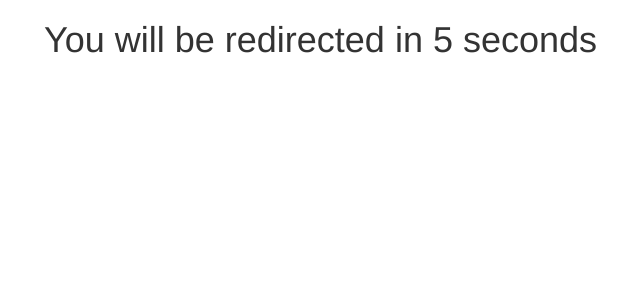
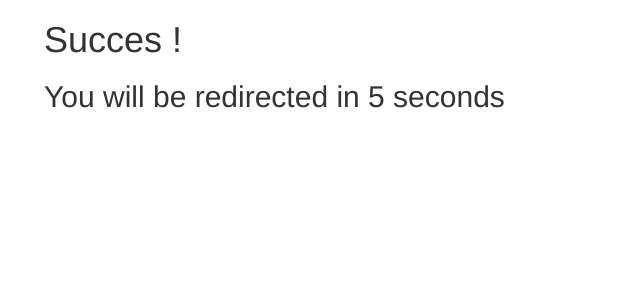
Before and after one commit to MattCrl/uploadQuest, a PHP site: page /upload.php in a window 1280 px wide. Shown: the top 300 px of the page, without its empty margins (26-666 px from the left). Run offline with PHP 8.4, Linux system fonts and the light colour scheme; data that the repository does not hold is empty.

Commit message:
rectif success message

```diff
--- a/upload.php
+++ b/upload.php
@@ -84,7 +84,8 @@ if (!empty($errors)) {
 <?php
 } else {
     ?>
-    <h1>You will be redirected in 5 seconds</h1>
+    <h1>Succes !</h1>
+    <h2>You will be redirected in 5 seconds</h2>
     <?php
     foreach($success as $oneSuccess) {
         echo '<p><span class="success">' . $oneSuccess . '</span></p>';
```
Also changed, not shown: uploads/image-5acfa78d65bdb0.17665791.png (added), uploads/image-5acfa7b44c6762.00426794.png (added).
